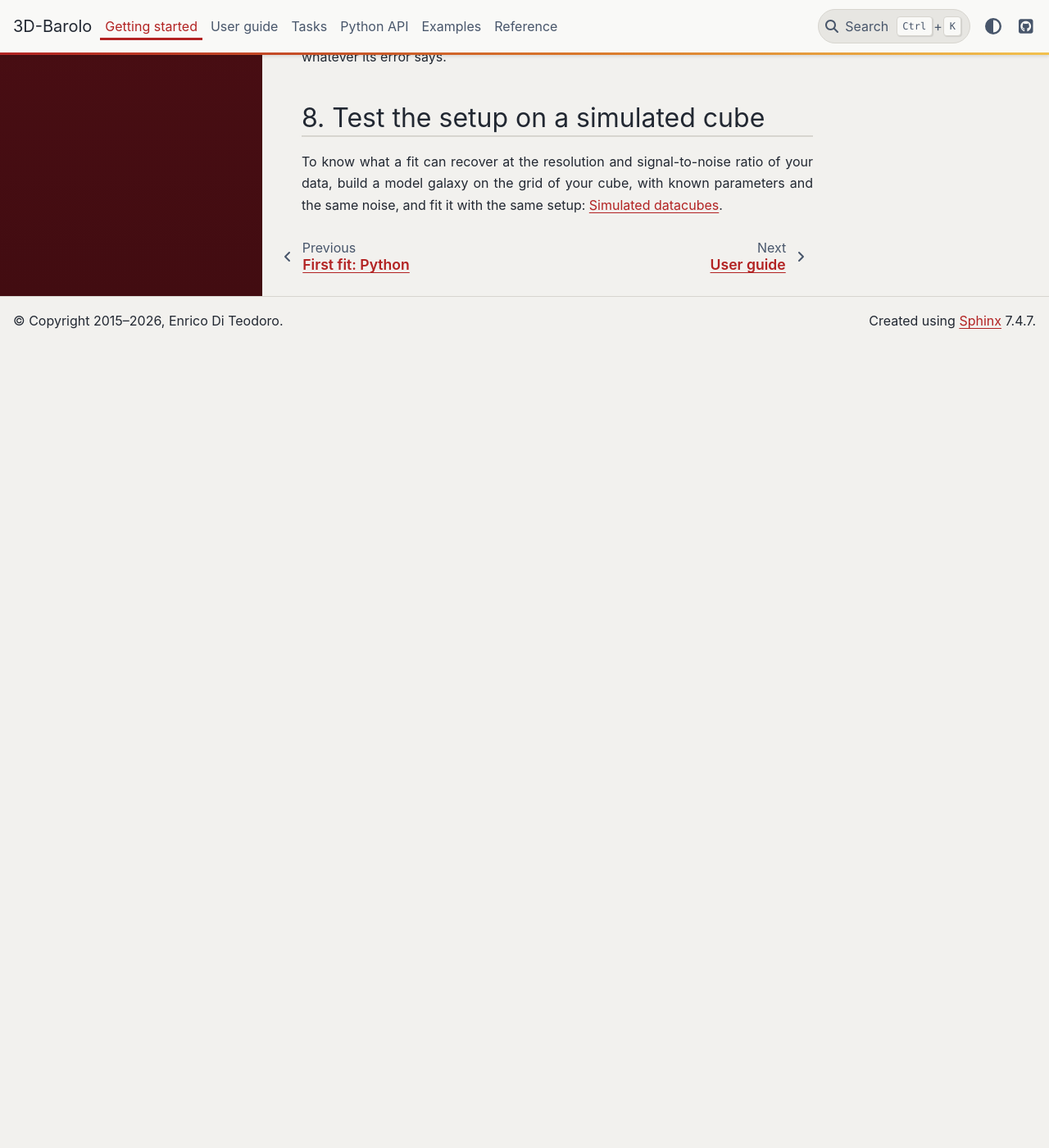
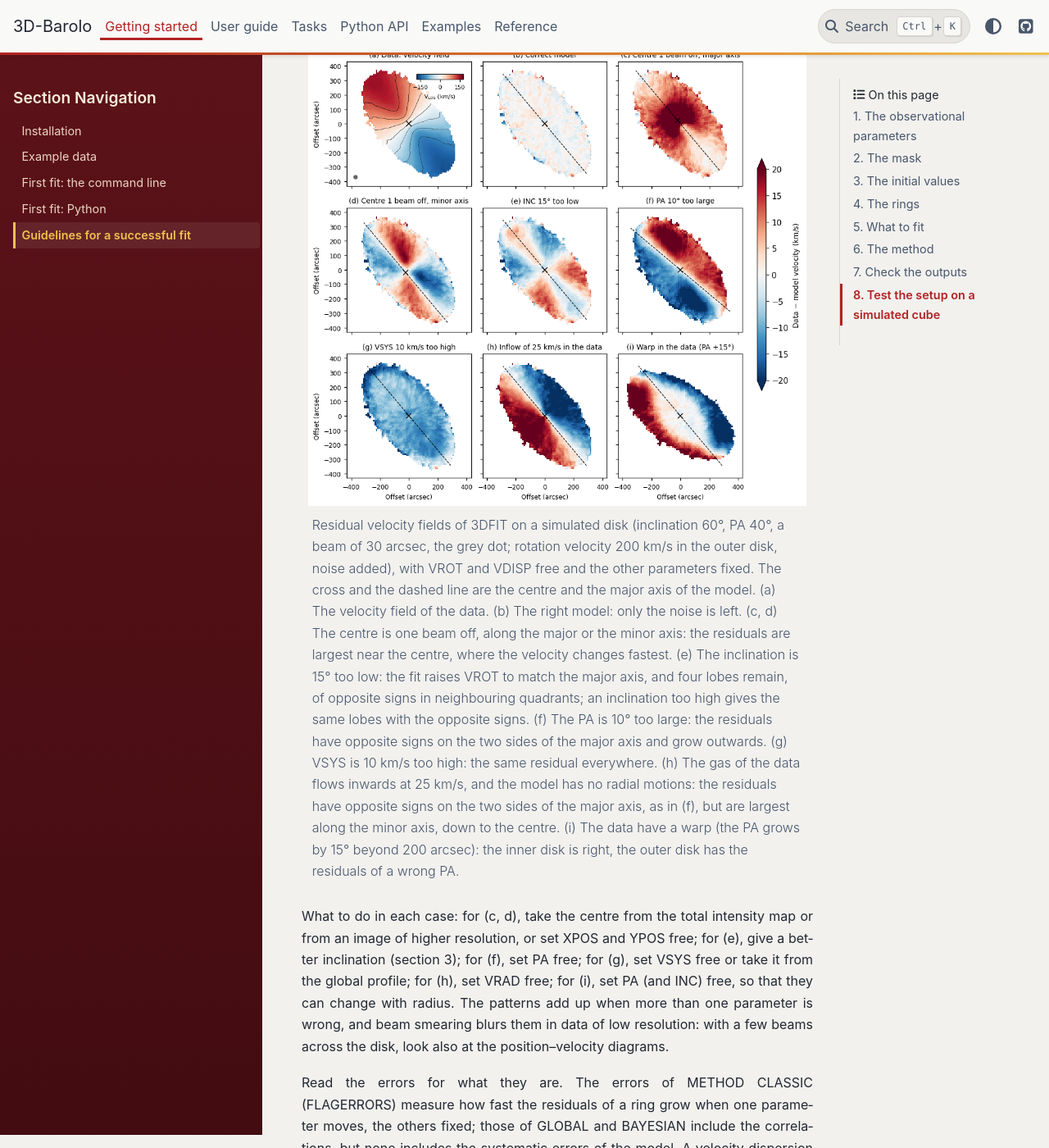
Before and after one commit to editeodoro/bbarolo2, a Sphinx documentation site: the page built from docs/getting-started/guidelines.md, in a window 1280 px wide and 1400 px high, scrolled down 3477 px. Shown: the whole window at 82% size. Built offline with Sphinx 7.4.7 and the PyData theme 0.15.4, drawn with Linux system fonts in a browser that asks for light colours; before the commit the page ends 3898 px from its top, so only the background shows below that; some of the changed text lies outside the part shown.

Commit message:
Guidelines: residual velocity fields of a wrong centre, INC, PA, VSYS, inflow, warp
A figure for section 7 of the guidelines: 3DFIT (VROT and VDISP free) on a simulated
disk with one parameter wrong at a time, and on disks with radial inflow or a warp that
the model does not have. Made by make_figures.py residuals (14 s).

Co-Authored-By: Claude Opus 5.5 <noreply@anthropic.com>

````diff
--- a/docs/getting-started/guidelines.md
+++ b/docs/getting-started/guidelines.md
@@ -96,6 +96,33 @@ systematic pattern of the residuals (one side always brighter, a twist of the ve
 centre, position angle, inclination, or to motions that the model does not have. If the model is not good, change
 the initial values or the options, and fit again.
 
+The residual velocity field (the velocity field of the data minus that of the model, in the `_maps` plots) shows
+most of these errors at a glance. The figure shows it for a simulated disk fitted with VROT and VDISP free and one of
+the other parameters wrong.
+
+```{figure} /figures/guidelines_residuals.png
+:alt: Residual velocity fields of a simulated disk fitted with a wrong centre, inclination, position angle or systemic velocity, or with motions that the model does not have
+
+Residual velocity fields of 3DFIT on a simulated disk (inclination 60°, PA 40°, a beam of 30 arcsec, the grey dot;
+rotation velocity 200 km/s in the outer disk, noise added), with VROT and VDISP free and the other parameters fixed.
+The cross and the dashed line are the centre and the major axis of the model. (a) The velocity field of the data.
+(b) The right model: only the noise is left. (c, d) The centre is one beam off, along the major or the minor axis:
+the residuals are largest near the centre, where the velocity changes fastest. (e) The inclination is 15° too low:
+the fit raises VROT to match the major axis, and four lobes remain, of opposite signs in neighbouring quadrants; an
+inclination too high gives the same lobes with the opposite signs. (f) The PA is 10° too large: the residuals have
+opposite signs on the two sides of the major axis and grow outwards. (g) VSYS is 10 km/s too high: the same residual
+everywhere. (h) The gas of the data flows inwards at 25 km/s, and the model has no radial motions: the residuals have
+opposite signs on the two sides of the major axis, as in (f), but are largest along the minor axis, down to the
+centre. (i) The data have a warp (the PA grows by 15° beyond 200 arcsec): the inner disk is right, the outer disk
+has the residuals of a wrong PA.
+```
+
+What to do in each case: for (c, d), take the centre from the total intensity map or from an image of higher
+resolution, or set XPOS and YPOS free; for (e), give a better inclination (section 3); for (f), set PA free; for
+(g), set VSYS free or take it from the global profile; for (h), set VRAD free; for (i), set PA (and INC) free, so
+that they can change with radius. The patterns add up when more than one parameter is wrong, and beam smearing
+blurs them in data of low resolution: with a few beams across the disk, look also at the position–velocity diagrams.
+
 Read the errors for what they are. The errors of METHOD CLASSIC ({ref}`FLAGERRORS <par-3dfit-flagerrors>`) measure
 how fast the residuals of a ring grow when one parameter moves, the others fixed; those of GLOBAL and BAYESIAN include
 the correlations, but none includes the systematic errors of the model. A velocity dispersion smaller than the
--- a/docs/scripts/make_figures.py
+++ b/docs/scripts/make_figures.py
@@ -617,6 +617,95 @@ def fig_conventions():
 # (end of user guide)
 
 
+# ---------------------------------------------------------------- getting started: guidelines
+def _residual_mock(pa, vrad=0.):
+    """A simulated disk for the residual figure: PA (one value or one per ring) and VRAD (km/s)."""
+    from bbarolo import SimulatedGalaxyCube
+    radii = np.arange(15, 420, 30.)                         # ring centres (arcsec): 14 beams across
+    vrot = 200. * 2 / np.pi * np.arctan(radii / 60.)
+    s = SimulatedGalaxyCube(axisDim=[96, 96, 80], cdelts=[-10. / 3600., 10. / 3600., 6.], beam=30. / 3600.,
+                            bunit="JY/BEAM", obj="sim")
+    s.define_galaxy(radii=radii, xpos=47.5, ypos=47.5, vsys=0, vrot=vrot, vdisp=10., inc=60., pa=pa,
+                    dens=np.exp(-radii / 200.), z0=10., vrad=vrad, warpinc=False, warppa=False, flare=False,
+                    radmotion=False)
+    s.run(smooth=True, noise=0, threads=4, galmodtype="ANALYTIC")
+    peak = float(s.model_nonoise.data.max())
+    s.run(smooth=True, noise=peak / 25, seed=1, threads=4, galmodtype="ANALYTIC")
+    return s.model, radii
+
+
+@figure("residuals")
+def fig_residuals():
+    """The residual velocity field (data - model) of 3DFIT on a simulated disk when the model is wrong: a wrong
+    centre, inclination, position angle or systemic velocity (fixed, VROT and VDISP fitted), or motions that the
+    model does not have."""
+    from bbarolo import FitMod3D
+    x0 = y0 = 47.5
+    pa, inc, pix = 40., 60., 10.                            # true PA, INC (deg) and pixel (arcsec)
+    p = np.radians(pa)
+    maj, mnr = np.array([-np.sin(p), np.cos(p)]), np.array([-np.cos(p), -np.sin(p)])   # unit vectors (x, y)
+    disk, radii = _residual_mock(pa)
+    warped, _ = _residual_mock(pa + 15 * np.clip((radii - 200) / 200, 0, 1))   # PA from 40 to 55 deg beyond 200"
+    inflow, _ = _residual_mock(pa, vrad=-25.)                                   # VRAD < 0: towards the centre
+    cases = [("(b) Correct model", disk, {}),
+             ("(c) Centre 1 beam off, major axis", disk, dict(xpos=x0 + 3 * maj[0], ypos=y0 + 3 * maj[1])),
+             ("(d) Centre 1 beam off, minor axis", disk, dict(xpos=x0 + 3 * mnr[0], ypos=y0 + 3 * mnr[1])),
+             ("(e) INC 15° too low", disk, dict(inc=inc - 15)),
+             ("(f) PA 10° too large", disk, dict(pa=pa + 10)),
+             ("(g) VSYS 10 km/s too high", disk, dict(vsys=10.)),
+             ("(h) Inflow of 25 km/s in the data", inflow, {}),
+             ("(i) Warp in the data (PA +15°)", warped, {})]
+    ext = [(-0.5 - x0) * pix, (95.5 - x0) * pix, (-0.5 - y0) * pix, (95.5 - y0) * pix]
+    fig, axs = plt.subplots(3, 3, figsize=(8.6, 8.1), sharex=True, sharey=True)
+    axs = axs.ravel()
+    vres = 20.
+    for k, (title, cube, kw) in enumerate(cases):
+        g = dict(xpos=x0, ypos=y0, vsys=0., inc=inc, pa=pa)
+        g.update(kw)
+        res = FitMod3D(cube, radii=radii, z0=10, vrot=150, vdisp=15, free="VROT VDISP", mask="SEARCH",
+                       verbose=0, **g).run(threads=4)
+        m = res.maps
+        mom1 = np.asarray(m["1mom"].data, float)
+        mod1 = np.asarray(m[next(n for n in m if n.startswith("mod_1mom"))].data, float)
+        if k == 0:
+            ax = axs[0]
+            im = ax.imshow(mom1, origin="lower", cmap="RdBu_r", vmin=-180, vmax=180, extent=ext,
+                           interpolation="nearest")
+            ax.contour(mom1, levels=np.arange(-160, 161, 40), colors="k", linewidths=0.4, extent=ext)
+            ax.set_title("(a) Data: velocity field", fontsize=9)
+            cax = ax.inset_axes([0.56, 0.86, 0.38, 0.04])
+            cb = fig.colorbar(im, cax=cax, orientation="horizontal", ticks=[-150, 0, 150])
+            cb.ax.tick_params(labelsize=7)
+            cb.set_label("V$_\\mathrm{LOS}$ (km/s)", fontsize=7)
+            ax.plot(0, 0, "x", c="k", ms=6)
+            ax.add_patch(plt.Circle((-370, -370), 15, fc="0.4", ec="none"))     # the beam (FWHM 30")
+        ax = axs[k + 1]
+        imr = ax.imshow(mom1 - mod1, origin="lower", cmap="RdBu_r", vmin=-vres, vmax=vres, extent=ext,
+                        interpolation="nearest")
+        xc, yc = (g["xpos"] - x0) * pix, (g["ypos"] - y0) * pix
+        q = np.radians(g["pa"])
+        ax.plot(xc + np.array([-1, 1]) * 450 * -np.sin(q), yc + np.array([-1, 1]) * 450 * np.cos(q), "--", c="k",
+                lw=0.8)
+        ax.plot(xc, yc, "x", c="k", ms=6)
+        ax.set_title(title, fontsize=9)
+        print(f"    {title}: rms of the residuals {np.nanstd(mom1 - mod1):.1f} km/s")
+    for ax in axs:
+        ax.set_xlim(-430, 430)
+        ax.set_ylim(-430, 430)
+        ax.tick_params(labelsize=8)
+    for ax in axs[6:]:
+        ax.set_xlabel("Offset (arcsec)", fontsize=8)
+    for ax in axs[::3]:
+        ax.set_ylabel("Offset (arcsec)", fontsize=8)
+    fig.tight_layout(rect=(0, 0, 0.9, 1))
+    cax = fig.add_axes([0.91, 0.25, 0.018, 0.5])
+    cb = fig.colorbar(imr, cax=cax, extend="both")
+    cb.set_label("Data $-$ model velocity (km/s)", fontsize=9)
+    save(fig, "guidelines_residuals.png")
+
+# (end of getting started)
+
+
 def find_cube(examples):
     cands = [examples, os.environ.get("BBAROLO_EXAMPLES"), os.path.join(REPO, "examples"),
              os.path.join(os.path.dirname(REPO), "examples")]
````
Also changed, not shown: docs/figures/guidelines_residuals.png (added).
